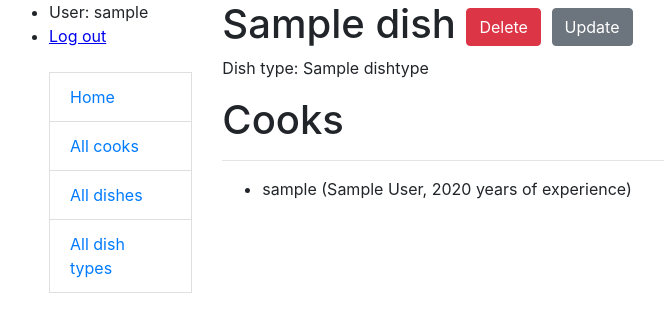
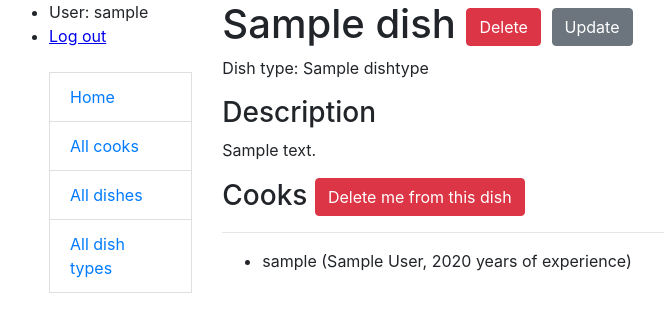
Before and after one commit to anastmishchuk/restaurant-kitchen-service, a Django app: page /dishes/1/ in a window 1280 px wide. Shown: the top 332 px of the page, without its empty margins (6-670 px from the left). Run offline with Django 5.2, Linux system fonts and the light colour scheme; a user stored in the database is signed in; tables that the repository leaves empty hold one stand-in row (values such as "Sample post").

Commit message:
implemented the toggling dish assignment for the cook

```diff
--- a/restaurant/urls.py
+++ b/restaurant/urls.py
@@ -15,7 +15,7 @@ from restaurant.views import (
     CookDetailView,
     CookCreateView,
     CookUpdateView,
-    CookDeleteView,
+    CookDeleteView, toggle_assign_to_dish,
 )
 
 
@@ -67,6 +67,11 @@ urlpatterns = [
         name="dish-delete"
     ),
     path(
+        "dishes/<int:pk>/toggle-assign/",
+        toggle_assign_to_dish,
+        name="toggle-dish-assign",
+    ),
+    path(
         "cooks/",
         CookListView.as_view(),
         name="cook-list",
--- a/restaurant/views.py
+++ b/restaurant/views.py
@@ -1,5 +1,6 @@
 from django.contrib.auth.decorators import login_required
 from django.contrib.auth.mixins import LoginRequiredMixin
+from django.http import HttpResponseRedirect
 from django.shortcuts import render
 from django.urls import reverse_lazy
 from django.views import generic
@@ -157,3 +158,15 @@ class CookUpdateView(LoginRequiredMixin, generic.UpdateView):
 class CookDeleteView(LoginRequiredMixin, generic.DeleteView):
     model = Cook
     success_url = reverse_lazy("restaurant:cook-list")
+
+
+@login_required
+def toggle_assign_to_dish(request, pk):
+    cook = Cook.objects.get(id=request.user.id)
+    if (
+        Dish.objects.get(id=pk) in cook.dishes.all()
+    ):
+        cook.dishes.remove(pk)
+    else:
+        cook.dishes.add(pk)
+    return HttpResponseRedirect(reverse_lazy("restaurant:dish-detail", args=[pk]))
--- a/templates/restaurant/dish_detail.html
+++ b/templates/restaurant/dish_detail.html
@@ -12,9 +12,22 @@
     </a>
   </h1>
   <p>Dish type: {{ dish.dish_type.name }}</p>
-  <h1>
+  <h3>Description</h3>
+    <p>
+    {{ dish.description }}
+    </p>
+  <h3>
     Cooks
-  </h1>
+      {% if dish in user.dishes.all %}
+      <a href="{% url 'restaurant:toggle-dish-assign' pk=dish.id %}" class="btn btn-danger link-to-page">
+        Delete me from this dish
+      </a>
+    {% else %}
+      <a href="{% url 'restaurant:toggle-dish-assign' pk=dish.id %}" class="btn btn-success link-to-page">
+        Assign me from this dish
+      </a>
+    {% endif %}
+  </h3>
   <hr>
   <ul>
     {% for cook in dish.cooks.all %}
```
